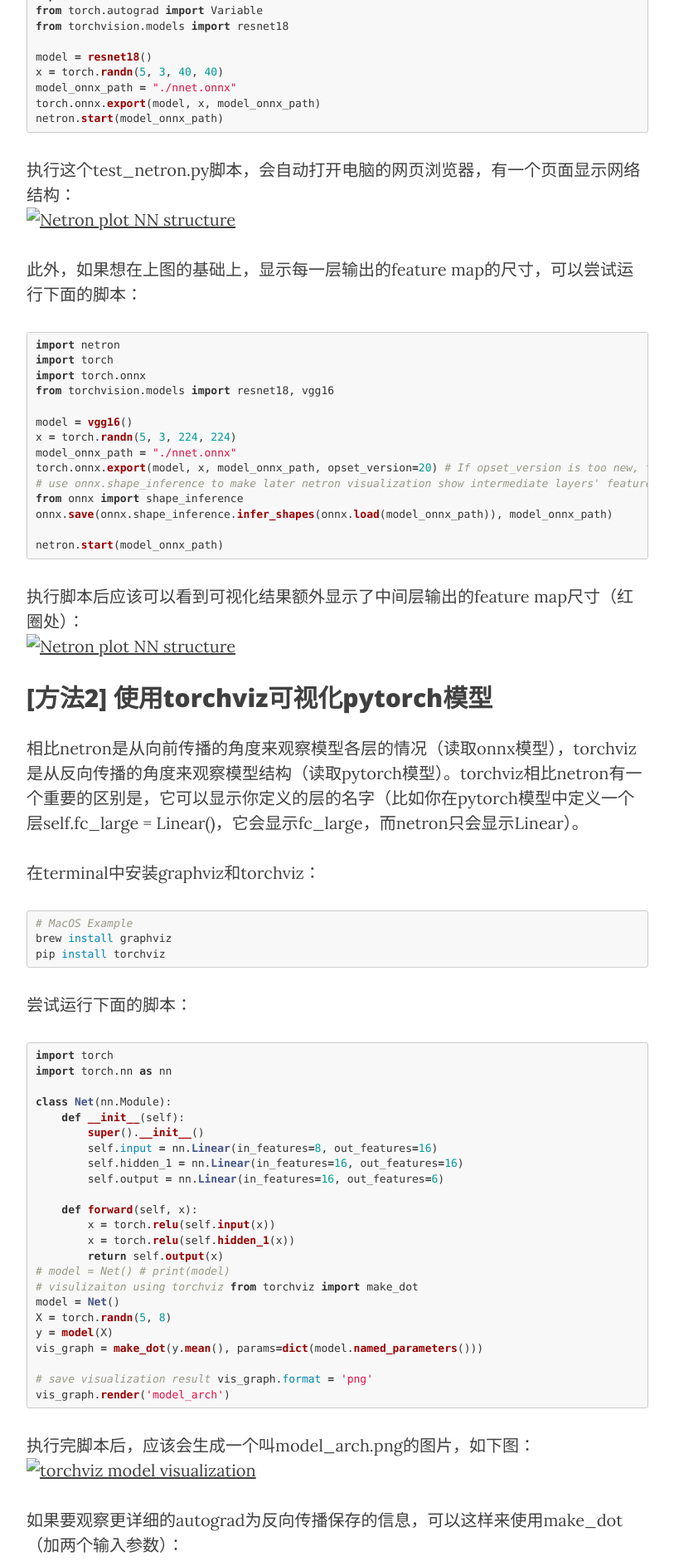
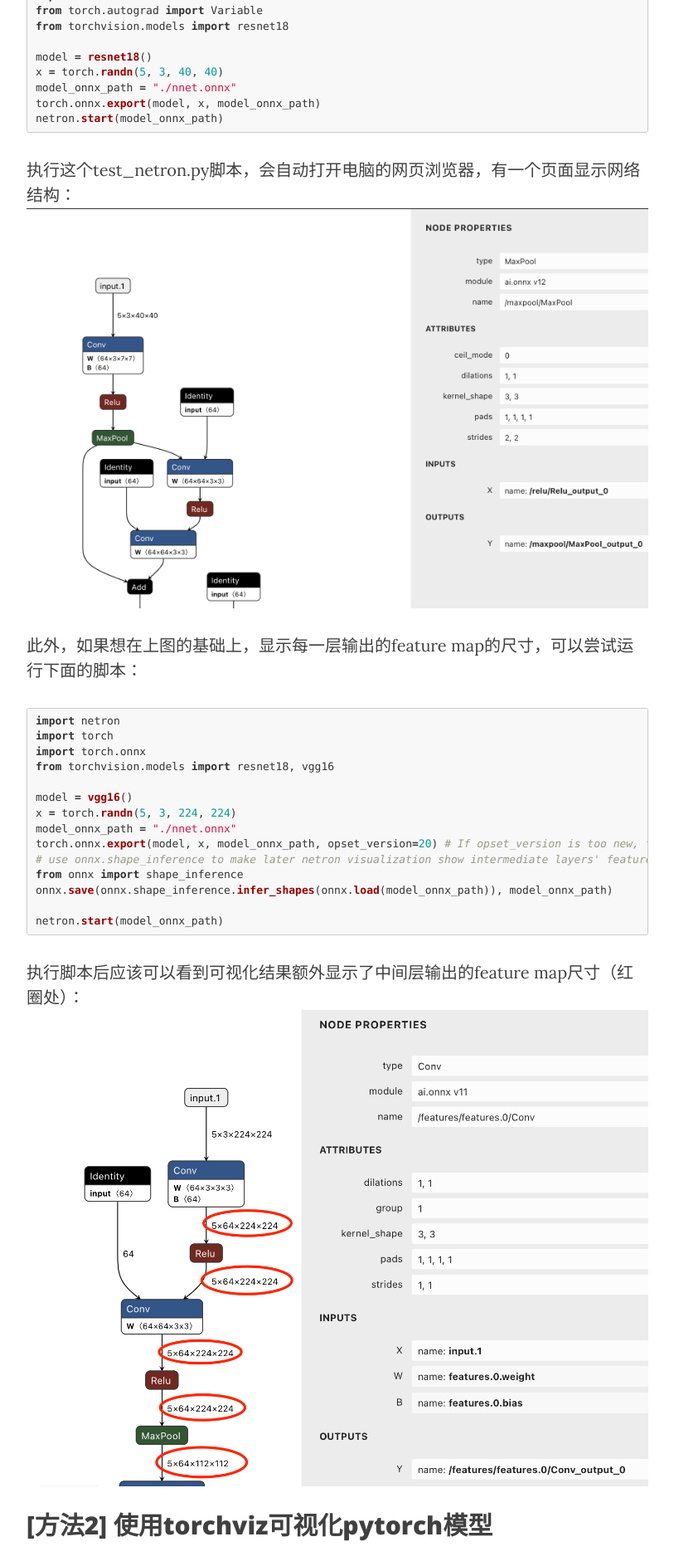
Before and after one commit to yzwu2017/yzwu2017.github.io, a Jekyll site: the page built from _posts/2024-08-17-neural-network-visualization.markdown, in a window 1280 px wide. Shown: the part 1121-3008 px from the top of the page at 83% size, without its empty margins (233-1046 px from the left). Built offline with Jekyll 4.4.1, drawn with Linux system fonts in a browser that asks for light colours; nearby versions of some CDN libraries.

Commit message:
modify img paths for post

```diff
--- a/_posts/2024-08-17-neural-network-visualization.markdown
+++ b/_posts/2024-08-17-neural-network-visualization.markdown
@@ -33,7 +33,7 @@ netron.start(model_onnx_path)
 ~~~
 执行这个test_netron.py脚本，会自动打开电脑的网页浏览器，有一个页面显示网络结构：
 <a>
-    <img src="../img/posts_img/netron_plot_example.png" width="" height="" alt="Netron plot NN structure">
+    <img src="{{ site.baseurl }}/img/2024-08-17-neural-network-visualization/netron_plot_example.png" width="" height="" alt="Netron plot NN structure">
 </a>
 
 此外，如果想在上图的基础上，显示每一层输出的feature map的尺寸，可以尝试运行下面的脚本：
@@ -58,7 +58,7 @@ netron.start(model_onnx_path)
 
 执行脚本后应该可以看到可视化结果额外显示了中间层输出的feature map尺寸（红圈处）：
 <a>
-    <img src="../img/posts_img/netron_plot_example2.png" width="" height="" alt="Netron plot NN structure">
+    <img src="{{ site.baseurl }}/img/2024-08-17-neural-network-visualization/netron_plot_example2.png" width="" height="" alt="Netron plot NN structure">
 </a>
 
 ## [方法2] 使用torchviz可视化pytorch模型
@@ -102,7 +102,7 @@ vis_graph.render('model_arch')
 ~~~
 执行完脚本后，应该会生成一个叫model_arch.png的图片，如下图：
 <a>
-    <img src="../img/posts_img/torchviz_plot_example.png" width="" height="" alt="torchviz model visualization">
+    <img src="{{ site.baseurl }}/img/2024-08-17-neural-network-visualization/torchviz_plot_example.png" width="" height="" alt="torchviz model visualization">
 </a>
 
 如果要观察更详细的autograd为反向传播保存的信息，可以这样来使用make_dot（加两个输入参数）：
```
Also changed, not shown: img/2024-08-17-neural-network-visualization/netron_plot_example.png (added), img/2024-08-17-neural-network-visualization/netron_plot_example2.png (added), img/2024-08-17-neural-network-visualization/torchviz_plot_example.png (added).
